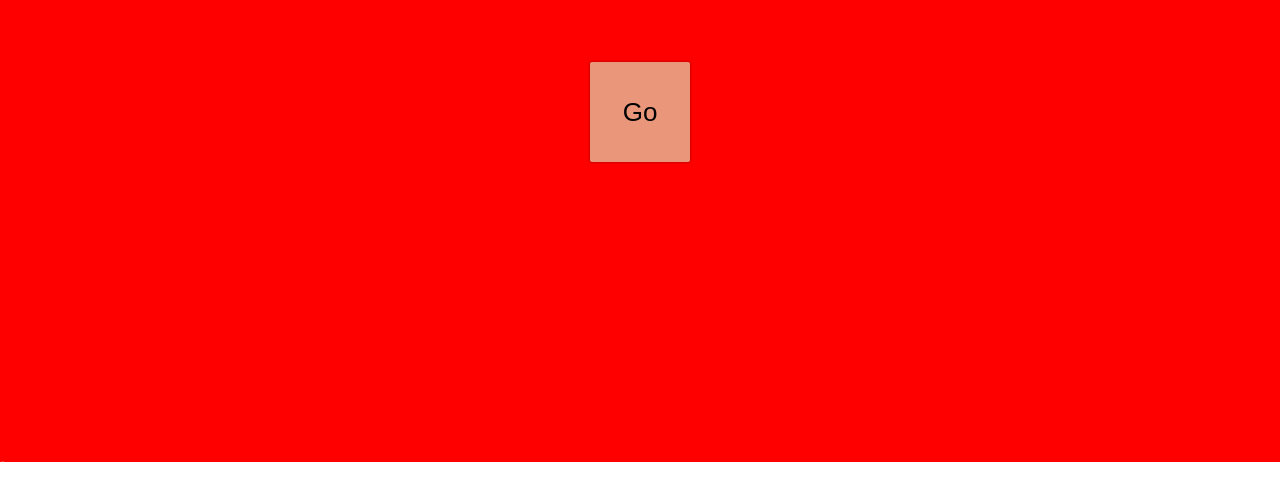
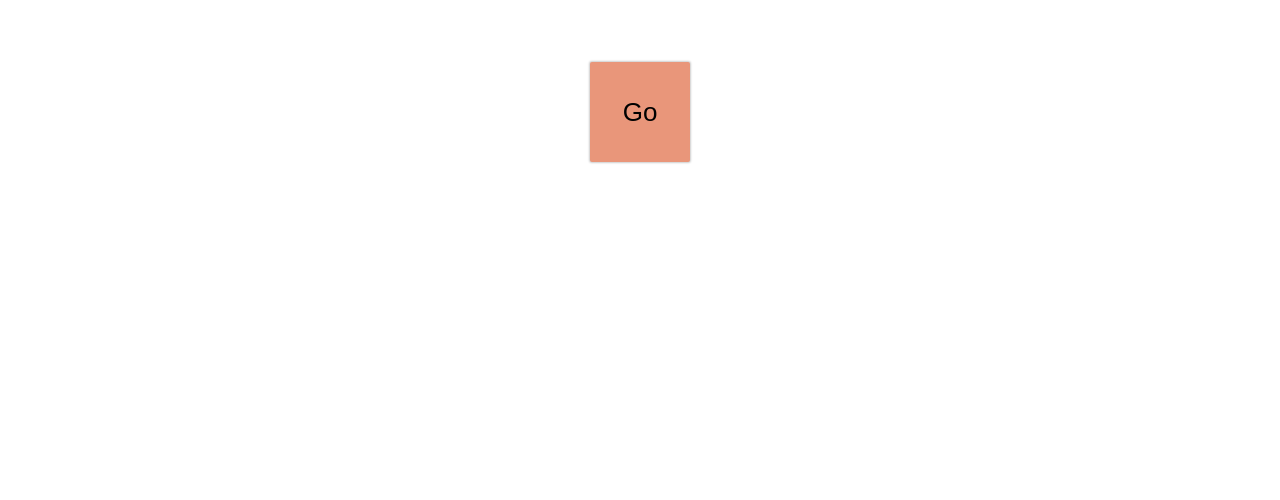
Before and after one commit to fullirondesign/svg-morphing, a React (Create React App) app: page / in a window 1280 px wide. Shown: the part 338-838 px from the top of the page. Built offline with nearby package versions, Linux system fonts and the light colour scheme.

Commit message:
animation id in hook

```diff
--- a/src/App.js
+++ b/src/App.js
@@ -14,40 +14,55 @@ class App extends Component {
       preserveAspectRatio="none"
       // x="0px" y="0px"
     >
-      <path class="morph" d="M 1920 1080 L 1474.6 1080 S 1137.53 1080 969 1080 c -168 000 -2000 220 -304 -471 S 155 1080 0 1080 V 0 H 1920 Z"/>
+      <path
+        class="morph"
+        d="M 1920 1080 L 1474.6 1080 S 1137.53 1080 969 1080 c -168 000 -2000 220 -304 -471 S 155 1080 0 1080 V 0 H 1920 Z"
+      />
     </svg>
   );
 
   componentDidMount() {
-      // animation.restart()
+    // animation.restart()
   }
 
   handleClick(e) {
     e.preventDefault();
-    console.log ("click: ")
-    console.log (e)
+    console.log("click: ");
+    console.log(e);
 
     anime({
       targets: ".morph",
       d: [
-        { value: "M 1920 1080 L 1474.6 584 S 1137.53 679 969 679 c -168 0 -504 -471 -504 -471 S 155 1080 0 1080 V 0 H 1920 Z" },
-        { value: "M 1920 1080 L 1974.6 -200 S 1137.53 -200 969 -300 c -168 -100 -504 -471 -904 -471 S 15 0 0 1080 V 0 H 1920 Z" },
+        {
+          value:
+            "M 1920 1080 L 1474.6 584 S 1137.53 679 969 679 c -168 0 -504 -471 -504 -471 S 155 1080 0 1080 V 0 H 1920 Z"
+        },
+        {
+          value:
+            "M 1920 1080 L 1974.6 -200 S 1137.53 -200 969 -300 c -168 -100 -504 -471 -904 -471 S 15 0 0 1080 V 0 H 1920 Z"
+        }
         // { value: "M 1920 1080 L 1474.6 1080 S 1137.53 1080 969 1080 c -168 000 -2000 220 -304 -471 S 155 1080 0 1080 V 0 H 1920 Z" }
       ],
       easing: "easeInQuad",
       duration: 2000,
       loop: false,
       autoplay: false
-    })
-    .play();
+    }).play();
   }
 
   render() {
-
-    return (<div className="App">
-        <BgSVGanime />
-    </div>);
+    return (
+      <div className="App">
+        <div className="animations">
+              <div className="animationBox">
+                    <div className="animation">
+                      <BgSVGanime animationId={"morph"}/>
+                    </div>
+              </div>
+        </div>
+      </div>
+    );
   }
 }
 
-export default App
+export default App;
--- a/src/components/animations/background-svg-anime.js
+++ b/src/components/animations/background-svg-anime.js
@@ -4,24 +4,43 @@ import React from "react";
 import anime from "animejs"; // animation library
 
 //  SVG itself ----
-const svg = (
+const svg = (animationId) => {
+  return(
     <svg
-    id="morph"
+      id={`${animationId}`}
       width="auto"
       height="auto"
       viewBox="0 0 1920 1080"
       preserveAspectRatio="none"
       // x="0px" y="0px"
     >
-    <path class="morph" d="M 1920 1080 L 1474.6 1080 S 1137.53 1080 969 1080 c -168 000 -2000 220 -304 -471 S 155 1080 0 1080 V 0 H 1920 Z"/>
+      <path class={`${animationId}`} d="M 1920 1080 L 1474.6 1080 S 1137.53 1080 969 1080 c -168 000 -2000 220 -304 -471 S 155 1080 0 1080 V 0 H 1920 Z"/>
     </svg>
-);
+
+  )
+};
+
+
+
+
+//   <svg
+//     id={animationId}
+//     width="auto"
+//     height="auto"
+//     viewBox="0 0 1920 1080"
+//     preserveAspectRatio="none"
+//     // x="0px" y="0px"
+//   >
+//     <path class={animationId} d="M 1920 1080 L 1474.6 1080 S 1137.53 1080 969 1080 c -168 000 -2000 220 -304 -471 S 155 1080 0 1080 V 0 H 1920 Z"/>
+//   </svg>
+// );
 
 // morphing on Click function ----
-const handleClick = () => {
-  console.log ("click")
+const handleClick = (animationId) => {
+  console.log (`click on ${animationId}`)
+  console.log (svg(animationId))
   anime({
-      targets: ".morph",
+      targets: `.${animationId}`,
       d: [
       { value: "M 1920 1080 L 1474.6 584 S 1137.53 679 969 679 c -168 0 -504 -471 -504 -471 S 155 1080 0 1080 V 0 H 1920 Z" },
       { value: "M 1920 1080 L 1974.6 -200 S 1137.53 -200 969 -300 c -168 -100 -504 -471 -904 -471 S 15 0 0 1080 V 0 H 1920 Z" },
@@ -36,10 +55,11 @@ const handleClick = () => {
 }
 
 // hook ----
-const BgSVGanime = ({ children = {} }) => (
+const BgSVGanime = ({ children, props, animationId = {} }) => (
     <div className="animation">
-        {svg}
-        <div className="butt" onClick={handleClick}>
+        {props}
+        {/* {(animationId)=>svg(animationId)} */}
+        <div className="butt" onClick={handleClick(animationId)}>
             go
         </div>
     </div>
```
Lines whose indentation alone changed are shown as unchanged.
